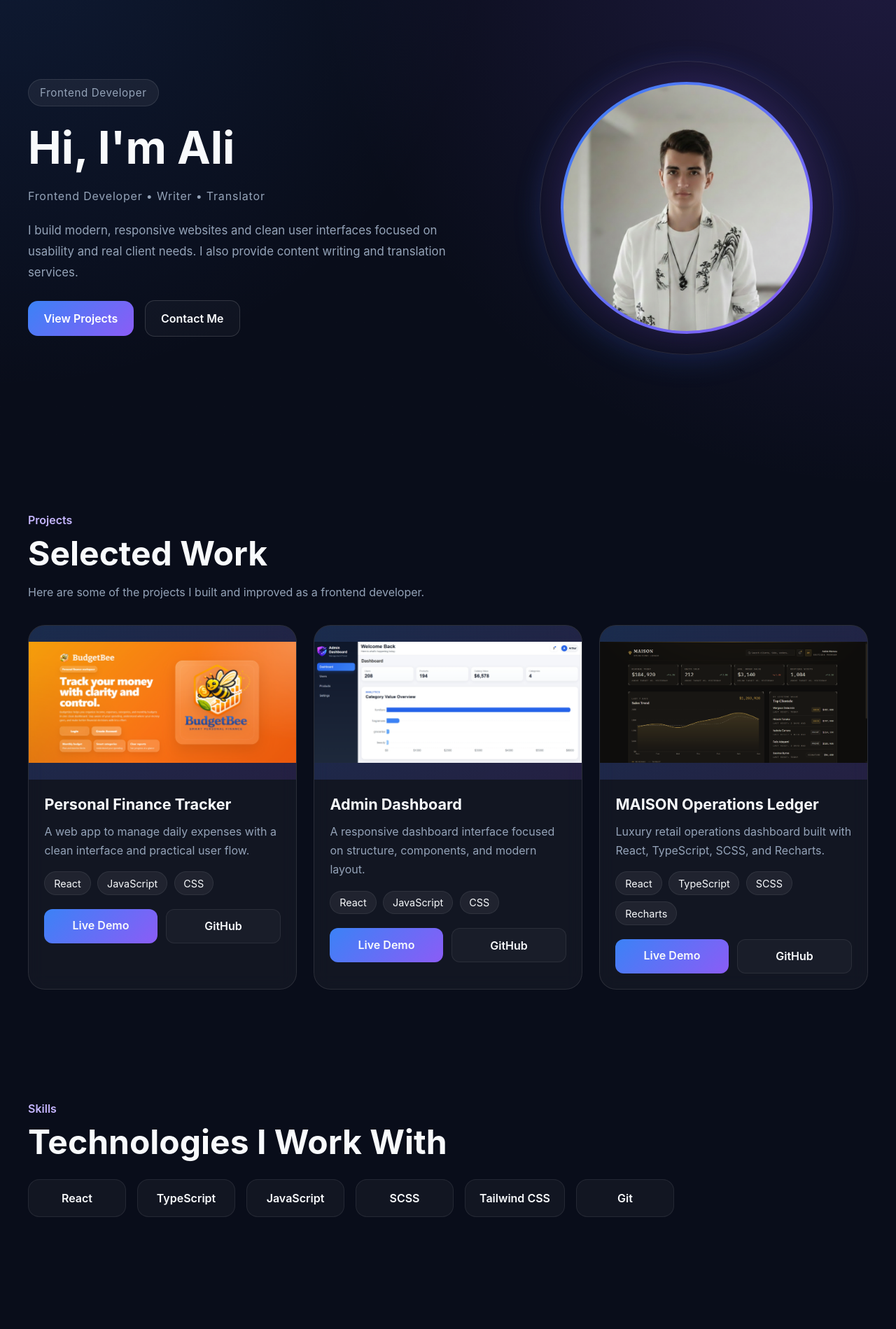
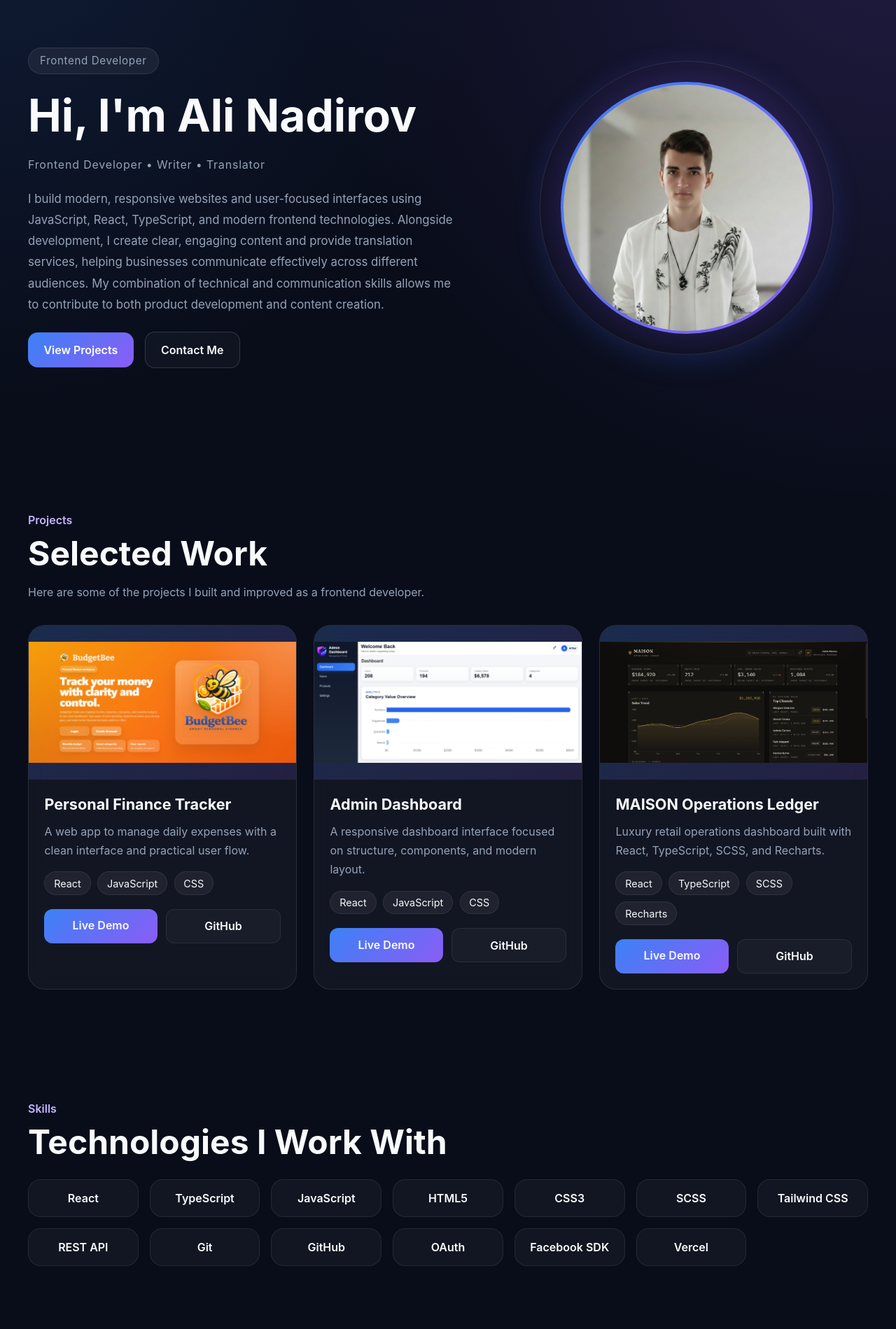
Before and after one commit to AliUIDev/ali-dev-portfolio, a React (Vite) app: page / in a window 1280 px wide. Shown: the part 140-2039 px from the top of the page at 70% size. Built offline with nearby package versions, Linux system fonts and the light colour scheme.

Commit message:
feat(portfolio): update hero content and redesign skills section

```diff
--- a/src/components/Hero/Hero.tsx
+++ b/src/components/Hero/Hero.tsx
@@ -7,13 +7,15 @@ function Hero() {
             <div className="hero__container">
                 <div className="hero__content">
                     <p className="hero__eyebrow">Frontend Developer</p>
-                    <h1>Hi, I'm Ali</h1>
+                    <h1>Hi, I'm Ali Nadirov</h1>
                     <p className="hero__roles">
                         Frontend Developer • Writer • Translator
                     </p>
                     <p className="hero__text">
-                        I build modern, responsive websites and clean user interfaces focused on usability and real client needs.
-                        I also provide content writing and translation services.
+                        I build modern, responsive websites and user-focused interfaces using JavaScript, React, TypeScript, and modern frontend technologies.
+
+                        Alongside development, I create clear, engaging content and provide translation services, helping businesses communicate effectively across different audiences.
+                        My combination of technical and communication skills allows me to contribute to both product development and content creation.
                     </p>
 
                     <div className="hero__actions">
--- a/src/components/Skills/Skills.scss
+++ b/src/components/Skills/Skills.scss
@@ -2,6 +2,8 @@
 @use "../../styles/variables" as *;
 
 .skills {
+  padding: 5rem 0;
+
   &__container {
     @include container;
   }
@@ -18,18 +20,34 @@
   }
 
   &__list {
-    display: flex;
-    flex-wrap: wrap;
+    display: grid;
+    grid-template-columns: repeat(7, 1fr);
     gap: 1rem;
 
     span {
-      padding: 1rem 1.25rem;
-      border-radius: 16px;
+      padding: 1rem 1.1rem;
+      border-radius: 18px;
       background: rgba(255, 255, 255, 0.04);
       border: 1px solid rgba(255, 255, 255, 0.08);
-      min-width: 140px;
       text-align: center;
       font-weight: 600;
+      white-space: nowrap;
     }
   }
 }
+
+@media (max-width: 900px) {
+  .skills {
+    &__list {
+      grid-template-columns: repeat(3, 1fr);
+    }
+  }
+}
+
+@media (max-width: 520px) {
+  .skills {
+    &__list {
+      grid-template-columns: repeat(2, 1fr);
+    }
+  }
+}
--- a/src/data/skills.ts
+++ b/src/data/skills.ts
@@ -1 +1 @@
-export const skills = ["React", "TypeScript", "JavaScript", "SCSS", "Tailwind CSS", "Git"];
+export const skills = ["React", "TypeScript", "JavaScript", "HTML5", "CSS3", "SCSS", "Tailwind CSS", "REST API", "Git", "GitHub", "OAuth", "Facebook SDK", "Vercel"]
```
